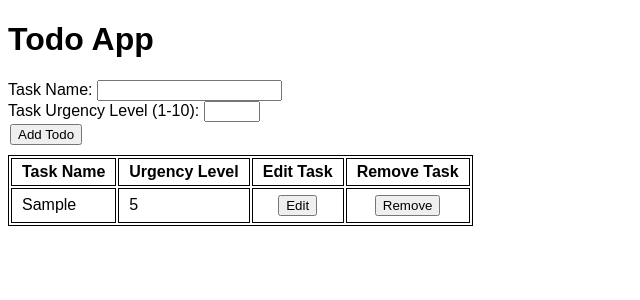
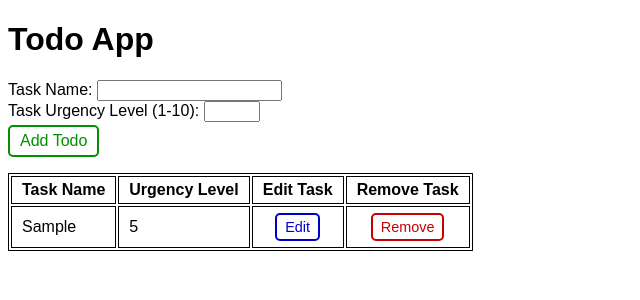
Before and after one commit to Nielam-Dass/Todo-App-Collection, a React (Vite) app in the folder todo_apps/001-react-ts-app/: page / in a window 1280 px wide. Both pictures are taken after typing "Sample", "5" into the empty fields and a click on the button "Add Todo". Shown: the top 300 px of the page, without its empty margins (0-640 px from the left). Built offline with nearby package versions, Linux system fonts and the light colour scheme.

Commit message:
Styled buttons in React TS app

```diff
--- a/todo_apps/001-react-ts-app/src/styles.css
+++ b/todo_apps/001-react-ts-app/src/styles.css
@@ -27,5 +27,44 @@ table {
 }
 
 button {
-    margin: 2px;
+    margin-top: 3px;
+    margin-bottom: 8px;
 }
+
+.add-btn, .edit-btn, .remove-btn, .cancel-btn {
+    padding: 5px 10px;
+    font-size: 1rem;
+    border-radius: 5px;
+    background-color: transparent;
+}
+
+.add-btn {
+    --add-green-color-main: rgb(0, 144, 0);
+    color: var(--add-green-color-main);
+    border: 2px solid var(--add-green-color-main);
+}
+
+.edit-btn {
+    --edit-blue-color-main: rgb(0, 0, 200);
+    color: var(--edit-blue-color-main);
+    border: 2px solid var(--edit-blue-color-main);
+    margin-right: 4px;
+}
+
+.remove-btn {
+    --remove-red-color-main: rgb(200, 0, 0);
+    color: var(--remove-red-color-main);
+    border: 2px solid var(--remove-red-color-main);
+}
+
+.cancel-btn {
+    --cancel-black-color-main: rgb(0, 0, 0);
+    color: var(--cancel-black-color-main);
+    border: 2px solid var(--cancel-black-color-main);
+}
+
+.mini-btn {
+    font-size: 0.9rem;
+    padding: 4px 8px;
+    margin: 2px 0px;
+}
```
